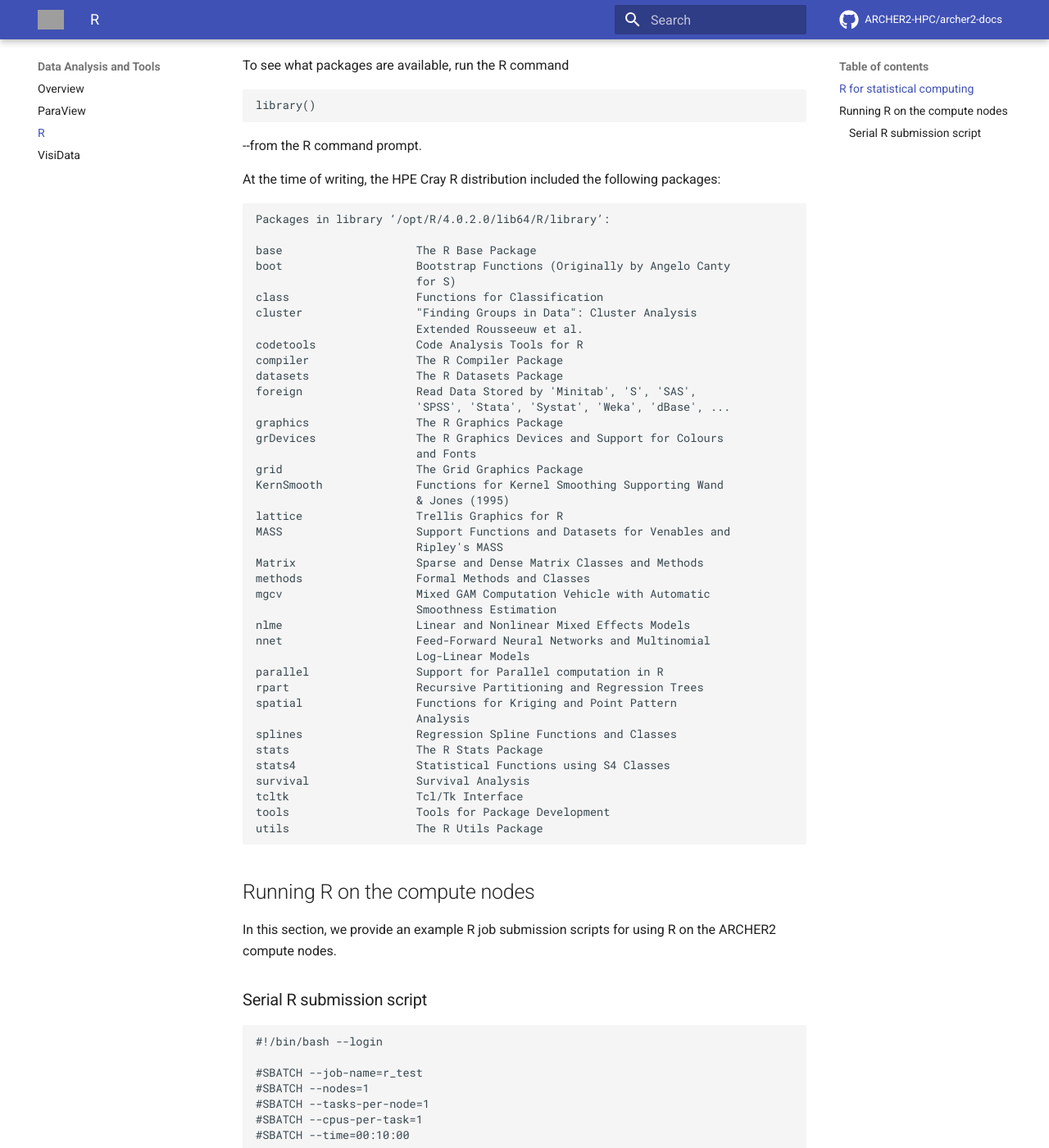
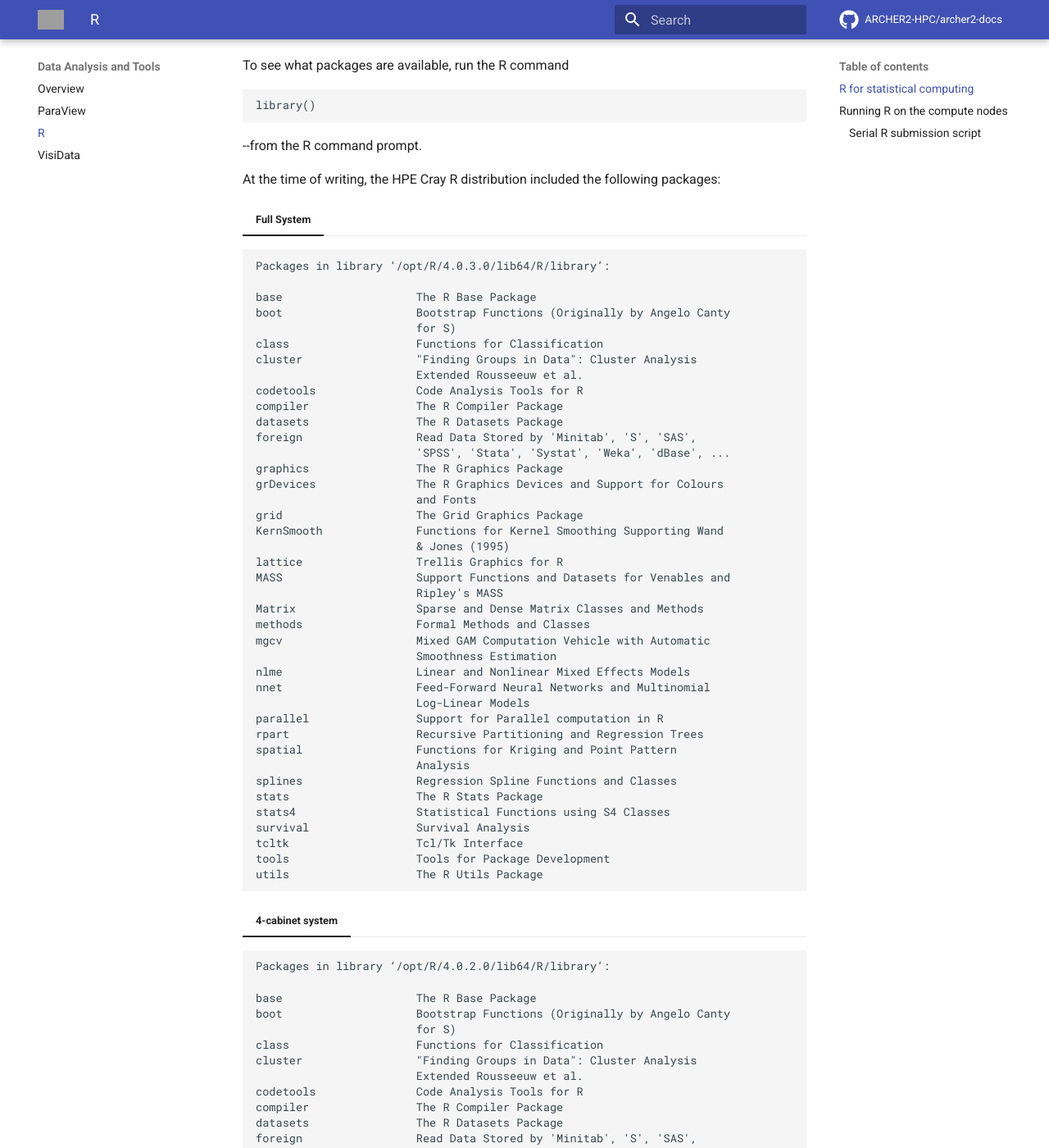
Before and after one commit to ARCHER2-HPC/archer2-docs, an MkDocs documentation site: the page built from docs/data-tools/cray-r.md, in a window 1280 px wide and 1400 px high, scrolled down 623 px. Shown: the whole window at 82% size. Built offline with MkDocs 1.6.1 and Material for MkDocs 9.7.7, drawn with Linux system fonts in a browser that asks for light colours; comment, search, counter and statistics services are not loaded; grey boxes are pictures that could not be loaded.

Commit message:
Update cray-r.md
Adding full-system version and libraries list.

````diff
--- a/docs/data-tools/cray-r.md
+++ b/docs/data-tools/cray-r.md
@@ -30,48 +30,92 @@
 
 At the time of writing, the HPE Cray R distribution included the following packages:
 
-```
-Packages in library ‘/opt/R/4.0.2.0/lib64/R/library’:
+=== "Full System"
+   ```
+   Packages in library ‘/opt/R/4.0.3.0/lib64/R/library’:
 
-base                    The R Base Package
-boot                    Bootstrap Functions (Originally by Angelo Canty
-                        for S)
-class                   Functions for Classification
-cluster                 "Finding Groups in Data": Cluster Analysis
-                        Extended Rousseeuw et al.
-codetools               Code Analysis Tools for R
-compiler                The R Compiler Package
-datasets                The R Datasets Package
-foreign                 Read Data Stored by 'Minitab', 'S', 'SAS',
-                        'SPSS', 'Stata', 'Systat', 'Weka', 'dBase', ...
-graphics                The R Graphics Package
-grDevices               The R Graphics Devices and Support for Colours
-                        and Fonts
-grid                    The Grid Graphics Package
-KernSmooth              Functions for Kernel Smoothing Supporting Wand
-                        & Jones (1995)
-lattice                 Trellis Graphics for R
-MASS                    Support Functions and Datasets for Venables and
-                        Ripley's MASS
-Matrix                  Sparse and Dense Matrix Classes and Methods
-methods                 Formal Methods and Classes
-mgcv                    Mixed GAM Computation Vehicle with Automatic
-                        Smoothness Estimation
-nlme                    Linear and Nonlinear Mixed Effects Models
-nnet                    Feed-Forward Neural Networks and Multinomial
-                        Log-Linear Models
-parallel                Support for Parallel computation in R
-rpart                   Recursive Partitioning and Regression Trees
-spatial                 Functions for Kriging and Point Pattern
-                        Analysis
-splines                 Regression Spline Functions and Classes
-stats                   The R Stats Package
-stats4                  Statistical Functions using S4 Classes
-survival                Survival Analysis
-tcltk                   Tcl/Tk Interface
-tools                   Tools for Package Development
-utils                   The R Utils Package
-```
+   base                    The R Base Package
+   boot                    Bootstrap Functions (Originally by Angelo Canty
+                           for S)
+   class                   Functions for Classification
+   cluster                 "Finding Groups in Data": Cluster Analysis
+                           Extended Rousseeuw et al.
+   codetools               Code Analysis Tools for R
+   compiler                The R Compiler Package
+   datasets                The R Datasets Package
+   foreign                 Read Data Stored by 'Minitab', 'S', 'SAS',
+                           'SPSS', 'Stata', 'Systat', 'Weka', 'dBase', ...
+   graphics                The R Graphics Package
+   grDevices               The R Graphics Devices and Support for Colours
+                           and Fonts
+   grid                    The Grid Graphics Package
+   KernSmooth              Functions for Kernel Smoothing Supporting Wand
+                           & Jones (1995)
+   lattice                 Trellis Graphics for R
+   MASS                    Support Functions and Datasets for Venables and
+                           Ripley's MASS
+   Matrix                  Sparse and Dense Matrix Classes and Methods
+   methods                 Formal Methods and Classes
+   mgcv                    Mixed GAM Computation Vehicle with Automatic
+                           Smoothness Estimation
+   nlme                    Linear and Nonlinear Mixed Effects Models
+   nnet                    Feed-Forward Neural Networks and Multinomial
+                           Log-Linear Models
+   parallel                Support for Parallel computation in R
+   rpart                   Recursive Partitioning and Regression Trees
+   spatial                 Functions for Kriging and Point Pattern
+                           Analysis
+   splines                 Regression Spline Functions and Classes
+   stats                   The R Stats Package
+   stats4                  Statistical Functions using S4 Classes
+   survival                Survival Analysis
+   tcltk                   Tcl/Tk Interface
+   tools                   Tools for Package Development
+   utils                   The R Utils Package
+   ```
+=== "4-cabinet system"
+   ```
+   Packages in library ‘/opt/R/4.0.2.0/lib64/R/library’:
+
+   base                    The R Base Package
+   boot                    Bootstrap Functions (Originally by Angelo Canty
+                           for S)
+   class                   Functions for Classification
+   cluster                 "Finding Groups in Data": Cluster Analysis
+                           Extended Rousseeuw et al.
+   codetools               Code Analysis Tools for R
+   compiler                The R Compiler Package
+   datasets                The R Datasets Package
+   foreign                 Read Data Stored by 'Minitab', 'S', 'SAS',
+                           'SPSS', 'Stata', 'Systat', 'Weka', 'dBase', ...
+   graphics                The R Graphics Package
+   grDevices               The R Graphics Devices and Support for Colours
+                           and Fonts
+   grid                    The Grid Graphics Package
+   KernSmooth              Functions for Kernel Smoothing Supporting Wand
+                           & Jones (1995)
+   lattice                 Trellis Graphics for R
+   MASS                    Support Functions and Datasets for Venables and
+                           Ripley's MASS
+   Matrix                  Sparse and Dense Matrix Classes and Methods
+   methods                 Formal Methods and Classes
+   mgcv                    Mixed GAM Computation Vehicle with Automatic
+                           Smoothness Estimation
+   nlme                    Linear and Nonlinear Mixed Effects Models
+   nnet                    Feed-Forward Neural Networks and Multinomial
+                           Log-Linear Models
+   parallel                Support for Parallel computation in R
+   rpart                   Recursive Partitioning and Regression Trees
+   spatial                 Functions for Kriging and Point Pattern
+                           Analysis
+   splines                 Regression Spline Functions and Classes
+   stats                   The R Stats Package
+   stats4                  Statistical Functions using S4 Classes
+   survival                Survival Analysis
+   tcltk                   Tcl/Tk Interface
+   tools                   Tools for Package Development
+   utils                   The R Utils Package
+   ```
 
 ## Running R on the compute nodes
 
````
